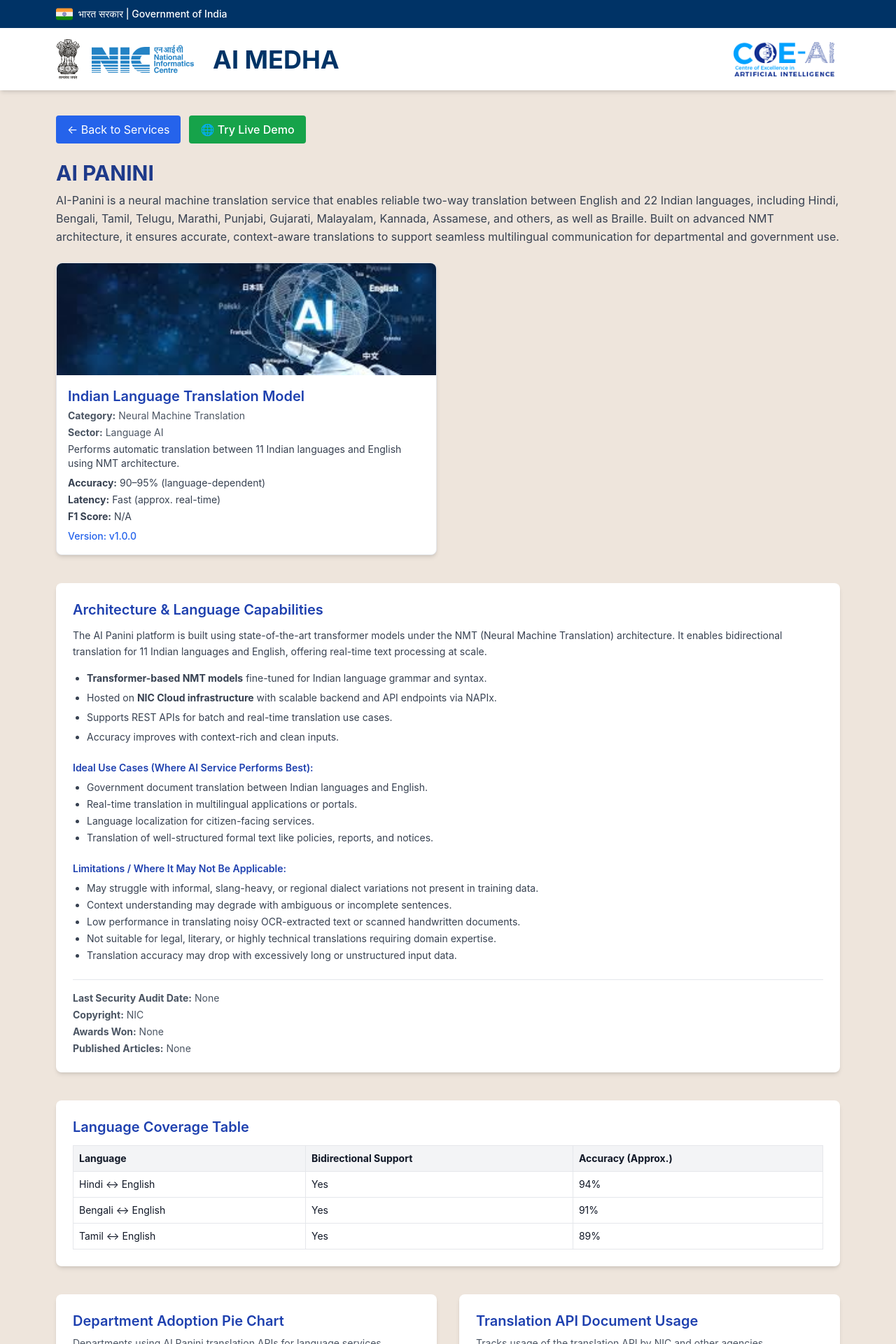
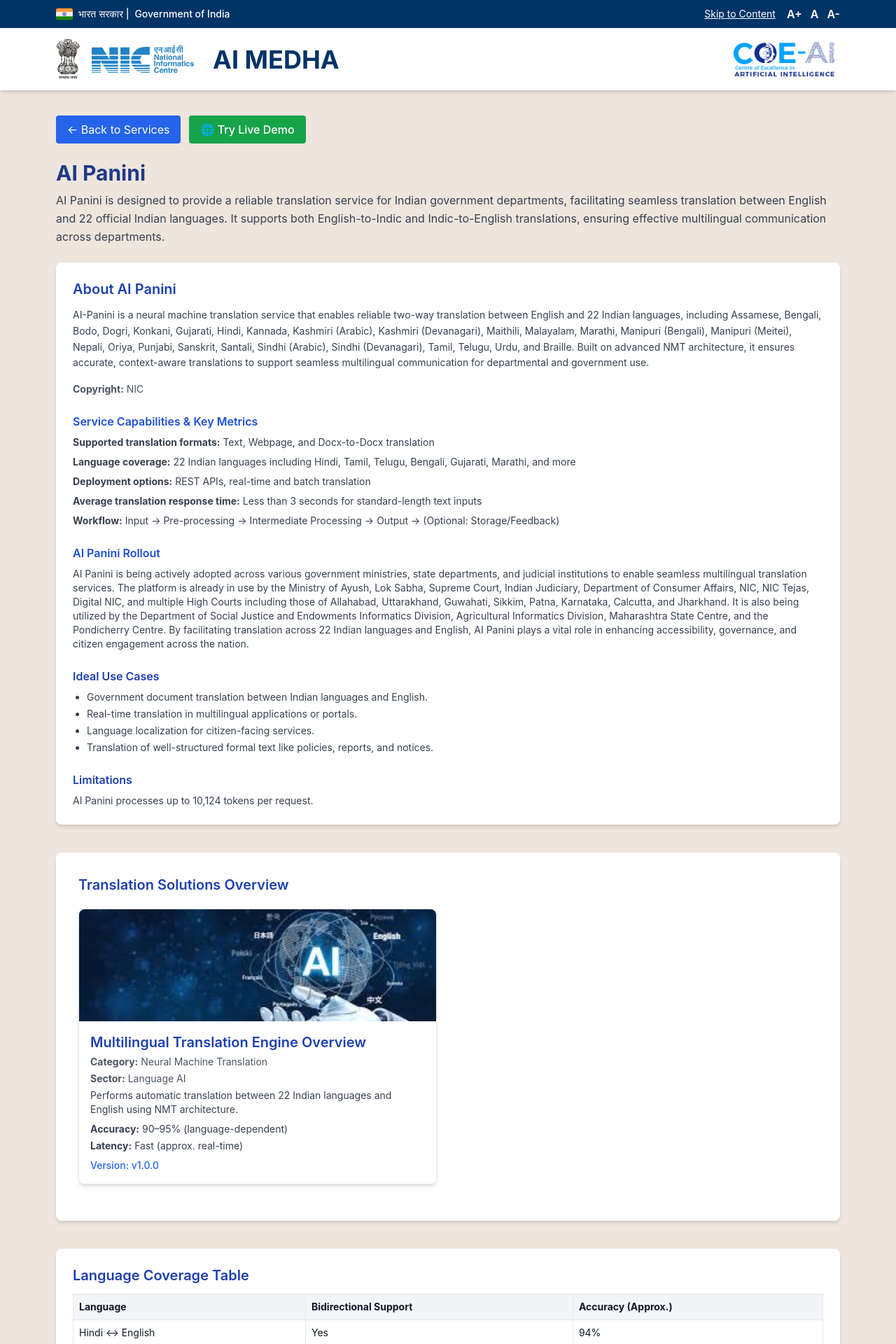
Before and after one commit to Amardeep001/ai-medha-frontend, a React (Create React App) app: page /services/ai_panini in a window 1280 px wide. Shown: the top 1920 px of the page at 70% size. Built offline with nearby package versions, Linux system fonts and the light colour scheme.

Commit message:
ai panini changes

```diff
--- a/src/components/Header.jsx
+++ b/src/components/Header.jsx
@@ -8,16 +8,26 @@
   return (
     <nav className="sticky top-0 z-50 w-full bg-white shadow-md text-[#003366]">
       <div className="w-full bg-[#003366] text-white text-xs sm:text-sm py-2">
-        <div className="max-w-screen-2xl mx-auto flex justify-between items-center px-4 sm:px-6 xl:px-20">
+        <div className="max-w-screen-2xl mx-auto flex justify-between items-center px-6 xl:px-20">
           <div className="flex items-center space-x-2">
             <img
               src={indianFlag || "/india-flag.png"}
               alt="Indian Flag"
               className="w-6 h-4 sm:h-6"
             />
-            <span className="font-medium text-xs sm:text-sm">
-              भारत सरकार | Government of India
+            <span className="font-medium text-xs sm:text-sm hover:text-[#B35400]">
+              भारत सरकार | <span className="ml-1">Government of India</span>
             </span>
+          </div>
+          <div className="flex items-center space-x-4">
+            <a href="#main-content" className="underline">
+              Skip to Content
+            </a>
+            <div className="flex items-center space-x-3">
+              <button className="text-base font-semibold">A+</button>
+              <button className="text-base font-semibold">A</button>
+              <button className="text-base font-semibold">A-</button>
+            </div>
           </div>
         </div>
       </div>
--- a/src/pages/auth/ForgotOtpVerification.jsx
+++ b/src/pages/auth/ForgotOtpVerification.jsx
@@ -59,6 +59,7 @@
 
         {/* Main Navbar */}
         <div className="max-w-screen-2xl mx-auto flex flex-wrap justify-between items-center px-6 xl:px-20 py-4">
+          <Link to="/">
             <div className="flex items-center space-x-6">
               <img
                 src={NicLogo}
@@ -67,6 +68,7 @@
               />
               <h1 className="text-2xl font-bold">AI MEDHA</h1>
             </div>
+          </Link>
           <div className="flex items-center space-x-6">
             <ul className="flex flex-wrap space-x-6">
               <li>
--- a/src/pages/auth/ForgotPassword.jsx
+++ b/src/pages/auth/ForgotPassword.jsx
@@ -70,6 +70,7 @@
 
         {/* Main Navbar */}
         <div className="max-w-screen-2xl mx-auto flex flex-wrap justify-between items-center px-6 xl:px-20 py-4">
+          <Link to="/">
             <div className="flex items-center space-x-6">
               <img
                 src={NicLogo}
@@ -78,6 +79,7 @@
               />
               <h1 className="text-2xl font-bold">AI MEDHA</h1>
             </div>
+          </Link>
           <div className="flex items-center space-x-6">
             <ul className="flex flex-wrap space-x-6">
               <li>
--- a/src/pages/auth/OtpVerification.jsx
+++ b/src/pages/auth/OtpVerification.jsx
@@ -80,6 +80,7 @@
 
         {/* Main Navbar */}
         <div className="max-w-screen-2xl mx-auto flex flex-wrap justify-between items-center px-6 xl:px-20 py-4">
+          <Link to="/">
             <div className="flex items-center space-x-6">
               <img
                 src={NicLogo}
@@ -88,6 +89,7 @@
               />
               <h1 className="text-2xl font-bold">AI MEDHA</h1>
             </div>
+          </Link>
           <div className="flex items-center space-x-6">
             <ul className="flex flex-wrap space-x-6">
               <li>
--- a/src/pages/auth/VerifyAccount.jsx
+++ b/src/pages/auth/VerifyAccount.jsx
@@ -54,6 +54,7 @@
 
         {/* Main Navbar */}
         <div className="max-w-screen-2xl mx-auto flex flex-wrap justify-between items-center px-6 xl:px-20 py-4">
+          <Link to="/">
             <div className="flex items-center space-x-6">
               <img
                 src={NicLogo}
@@ -62,6 +63,7 @@
               />
               <h1 className="text-2xl font-bold">AI MEDHA</h1>
             </div>
+          </Link>
           <div className="flex items-center space-x-6">
             <ul className="flex flex-wrap space-x-6">
               <li>
--- a/src/pages/serviceDetailPages/AiPaniniDetailPage.jsx
+++ b/src/pages/serviceDetailPages/AiPaniniDetailPage.jsx
@@ -1,5 +1,5 @@
-import { useParams, useNavigate, Link } from "react-router-dom";
 import React, { useState, useEffect } from "react";
+import { useNavigate } from "react-router-dom";
 import Header from "../../components/Header";
 import Footer from "../../components/Footer";
 import {
@@ -20,11 +20,11 @@
 const mockModels = [
   {
     id: "m1",
-    name: "Indian Language Translation Model",
+    name: "Multilingual Translation Engine Overview",
     category: "Neural Machine Translation",
     sector: "Language AI",
     description:
-      "Performs automatic translation between 11 Indian languages and English using NMT architecture.",
+      "Performs automatic translation between 22 Indian languages and English using NMT architecture.",
     metrics: {
       accuracy: "90–95% (language-dependent)",
       latency: "Fast (approx. real-time)",
@@ -41,6 +41,13 @@
   { name: "NIC Cloud Users", value: 18888 },
 ];
 
+// Add percentage label for legend
+const total = departmentChartData.reduce((sum, d) => sum + d.value, 0);
+const dataWithPercentage = departmentChartData.map((d) => ({
+  ...d,
+  nameWithPercent: `${d.name} - ${((d.value / total) * 100).toFixed(1)}%`,
+}));
+
 const docHitsData = [
   {
     name: "NIC Cloud Platform",
@@ -55,7 +62,6 @@
 const COLORS = ["#4f46e5", "#10b981", "#f59e0b", "#ef4444", "#6366f1"];
 
 const AiPaniniDetailPage = () => {
-  const { id } = useParams(); // ai_panini
   const navigate = useNavigate();
   const [sidebarOpen, setSidebarOpen] = useState(false);
 
@@ -87,21 +93,129 @@
             </div>
           </div>
 
-          <h2 className="text-3xl font-bold text-blue-900 mb-2">AI PANINI</h2>
+          <h2 className="text-3xl font-bold text-blue-900 mb-2">AI Panini</h2>
           <p className="text-gray-700 mb-6 text-base leading-relaxed">
+            AI Panini is designed to provide a reliable translation service for
+            Indian government departments, facilitating seamless translation
+            between English and 22 official Indian languages. It supports both
+            English-to-Indic and Indic-to-English translations, ensuring
+            effective multilingual communication across departments.
+          </p>
+
+          {/* Architecture Overview */}
+          <div className="bg-white rounded-lg shadow-md p-6 mb-10">
+            <h3 className="text-xl font-semibold text-blue-800 mb-3">
+              About AI Panini
+            </h3>
+            <p className="text-gray-700 text-sm leading-relaxed">
               AI-Panini is a neural machine translation service that enables
               reliable two-way translation between English and 22 Indian
-            languages, including Hindi, Bengali, Tamil, Telugu, Marathi,
-            Punjabi, Gujarati, Malayalam, Kannada, Assamese, and others, as well
-            as Braille. Built on advanced NMT architecture, it ensures accurate,
+              languages, including Assamese, Bengali, Bodo, Dogri, Konkani,
+              Gujarati, Hindi, Kannada, Kashmiri (Arabic), Kashmiri
+              (Devanagari), Maithili, Malayalam, Marathi, Manipuri (Bengali),
+              Manipuri (Meitei), Nepali, Oriya, Punjabi, Sanskrit, Santali,
+              Sindhi (Arabic), Sindhi (Devanagari), Tamil, Telugu, Urdu, and
+              Braille. Built on advanced NMT architecture, it ensures accurate,
               context-aware translations to support seamless multilingual
               communication for departmental and government use.
             </p>
 
+            {/* Additional Info Section */}
+            <div className="pt-4 text-sm text-gray-600 space-y-1">
+              <p>
+                <strong>Copyright:</strong> NIC
+              </p>
+            </div>
+
+            <div className="mt-6">
+              <h4 className="text-md font-semibold text-blue-700 mb-2">
+                Service Capabilities & Key Metrics
+              </h4>
+              <ul className="text-sm text-gray-700 space-y-2">
+                <li>
+                  <strong>Supported translation formats:</strong> Text, Webpage,
+                  and Docx-to-Docx translation
+                </li>
+                <li>
+                  <strong>Language coverage:</strong> 22 Indian languages
+                  including Hindi, Tamil, Telugu, Bengali, Gujarati, Marathi,
+                  and more
+                </li>
+                <li>
+                  <strong>Deployment options:</strong> REST APIs, real-time and
+                  batch translation
+                </li>
+                <li>
+                  <strong>Average translation response time:</strong> Less than
+                  3 seconds for standard-length text inputs
+                </li>
+                <li>
+                  <strong>Workflow:</strong> Input → Pre-processing →
+                  Intermediate Processing → Output → (Optional:
+                  Storage/Feedback)
+                </li>
+              </ul>
+            </div>
+
+            <div className="mt-6">
+              <h4 className="text-md font-semibold text-blue-700 mb-2">
+                AI Panini Rollout
+              </h4>
+              <p className="text-sm text-gray-700">
+                AI Panini is being actively adopted across various government
+                ministries, state departments, and judicial institutions to
+                enable seamless multilingual translation services. The platform
+                is already in use by the Ministry of Ayush, Lok Sabha, Supreme
+                Court, Indian Judiciary, Department of Consumer Affairs, NIC,
+                NIC Tejas, Digital NIC, and multiple High Courts including those
+                of Allahabad, Uttarakhand, Guwahati, Sikkim, Patna, Karnataka,
+                Calcutta, and Jharkhand. It is also being utilized by the
+                Department of Social Justice and Endowments Informatics
+                Division, Agricultural Informatics Division, Maharashtra State
+                Centre, and the Pondicherry Centre. By facilitating translation
+                across 22 Indian languages and English, AI Panini plays a vital
+                role in enhancing accessibility, governance, and citizen
+                engagement across the nation.
+              </p>
+            </div>
+
+            <div className="mt-6">
+              <h4 className="text-blue-800 font-semibold text-md mb-2">
+                Ideal Use Cases
+              </h4>
+              <ul className="list-disc pl-5 text-sm text-gray-700 space-y-1">
+                <li>
+                  Government document translation between Indian languages and
+                  English.
+                </li>
+                <li>
+                  Real-time translation in multilingual applications or portals.
+                </li>
+                <li>Language localization for citizen-facing services.</li>
+                <li>
+                  Translation of well-structured formal text like policies,
+                  reports, and notices.
+                </li>
+              </ul>
+            </div>
+
+            <div className="mt-6">
+              <h4 className="text-blue-800 font-semibold text-md mb-2">
+                Limitations
+              </h4>
+              <p className="text-sm text-gray-700">
+                AI Panini processes up to 10,124 tokens per request.
+              </p>
+            </div>
+          </div>
+
+          <div className="bg-white rounded-lg shadow-md p-8 mb-10">
+            <h3 className="text-xl font-semibold text-blue-800 mb-3">
+              Translation Solutions Overview
+            </h3>
             {/* Model Cards */}
-          <div className="grid grid-cols-1 md:grid-cols-2 gap-8 mb-10">
+            <div className="grid grid-cols-1 md:grid-cols-2 gap-8 my-5 ">
               {mockModels.map((model) => (
-              <Link to={`/services/model/${model.id}`} key={model.id}>
                 <div className="bg-white rounded-lg shadow-md border hover:shadow-xl transition-all">
                   <img
                     src={model.image}
@@ -128,109 +242,13 @@
                       <p>
                         <strong>Latency:</strong> {model.metrics.latency}
                       </p>
-                      <p>
-                        <strong>F1 Score:</strong> {model.metrics.f1Score}
-                      </p>
                     </div>
                     <p className="text-sm text-blue-600 font-medium mt-2">
                       Version: {model.version}
                     </p>
                   </div>
                 </div>
-              </Link>
               ))}
-          </div>
-
-          {/* Architecture Overview */}
-          <div className="bg-white rounded-lg shadow-md p-6 mb-10">
-            <h3 className="text-xl font-semibold text-blue-800 mb-3">
-              Architecture & Language Capabilities
-            </h3>
-            <p className="text-gray-700 text-sm leading-relaxed">
-              The AI Panini platform is built using state-of-the-art transformer
-              models under the NMT (Neural Machine Translation) architecture. It
-              enables bidirectional translation for 11 Indian languages and
-              English, offering real-time text processing at scale.
-            </p>
-
-            <ul className="list-disc pl-5 mt-4 text-sm text-gray-700 space-y-2">
-              <li>
-                <strong>Transformer-based NMT models</strong> fine-tuned for
-                Indian language grammar and syntax.
-              </li>
-              <li>
-                Hosted on <strong>NIC Cloud infrastructure</strong> with
-                scalable backend and API endpoints via NAPIx.
-              </li>
-              <li>
-                Supports REST APIs for batch and real-time translation use
-                cases.
-              </li>
-              <li>Accuracy improves with context-rich and clean inputs.</li>
-            </ul>
-
-            <div className="mt-6">
-              <h4 className="text-blue-800 font-semibold text-sm mb-2">
-                Ideal Use Cases (Where AI Service Performs Best):
-              </h4>
-              <ul className="list-disc pl-5 text-sm text-gray-700 space-y-1">
-                <li>
-                  Government document translation between Indian languages and
-                  English.
-                </li>
-                <li>
-                  Real-time translation in multilingual applications or portals.
-                </li>
-                <li>Language localization for citizen-facing services.</li>
-                <li>
-                  Translation of well-structured formal text like policies,
-                  reports, and notices.
-                </li>
-              </ul>
-            </div>
-
-            <div className="mt-6">
-              <h4 className="text-blue-800 font-semibold text-sm mb-2">
-                Limitations / Where It May Not Be Applicable:
-              </h4>
-              <ul className="list-disc pl-5 text-sm text-gray-700 space-y-1">
-                <li>
-                  May struggle with informal, slang-heavy, or regional dialect
-                  variations not present in training data.
-                </li>
-                <li>
-                  Context understanding may degrade with ambiguous or incomplete
-                  sentences.
-                </li>
-                <li>
-                  Low performance in translating noisy OCR-extracted text or
-                  scanned handwritten documents.
-                </li>
-                <li>
-                  Not suitable for legal, literary, or highly technical
-                  translations requiring domain expertise.
-                </li>
-                <li>
-                  Translation accuracy may drop with excessively long or
-                  unstructured input data.
-                </li>
-              </ul>
-            </div>
-
-            {/* Additional Info Section */}
-            <div className="border-t border-gray-200 mt-6 pt-4 text-sm text-gray-600 space-y-1">
-              <p>
-                <strong>Last Security Audit Date:</strong> None
-              </p>
-              <p>
-                <strong>Copyright:</strong> NIC
-              </p>
-              <p>
-                <strong>Awards Won:</strong> None
-              </p>
-              <p>
-                <strong>Published Articles:</strong> None
-              </p>
             </div>
           </div>
 
@@ -282,22 +300,42 @@
                   <PieChart>
                     <Pie
                       dataKey="value"
-                      data={departmentChartData}
-                      cx="50%"
+                      data={dataWithPercentage}
+                      cx="50%" // Adjust to give space for right-side legend
                       cy="50%"
-                      outerRadius={80}
-                      label={({ name, percent }) =>
-                        `${name.split(",")[0]} - ${(percent * 100).toFixed(1)}%`
-                      }
+                      outerRadius={100}
+                      label={false}
                     >
-                      {departmentChartData.map((entry, index) => (
+                      {dataWithPercentage.map((entry, index) => (
                         <Cell
                           key={`cell-${index}`}
                           fill={COLORS[index % COLORS.length]}
                         />
                       ))}
                     </Pie>
-                    <Tooltip />
+
+                    <Tooltip
+                      formatter={(value) =>
+                        new Intl.NumberFormat().format(value)
+                      }
+                    />
+
+                    <Legend
+                      layout="vertical"
+                      align="right"
+                      verticalAlign="middle"
+                      formatter={(value, entry, index) =>
+                        dataWithPercentage[index].nameWithPercent
+                      }
+                      wrapperStyle={{
+                        fontSize: "12px",
+                        maxWidth: "20vw",
+                        textAlign: "left",
+                        whiteSpace: "normal",
+                        wordBreak: "break-word",
+                        lineHeight: "1.4em",
+                      }}
+                    />
                   </PieChart>
                 </ResponsiveContainer>
               </div>
@@ -310,17 +348,26 @@
               <p className="text-sm text-gray-600 mb-4">
                 Tracks usage of the translation API by NIC and other agencies.
               </p>
-              <div className="h-72">
+              <div className="h-80">
+                {" "}
+                {/* Increased height slightly */}
                 <ResponsiveContainer width="100%" height="100%">
                   <BarChart
                     data={docHitsData}
-                    margin={{ top: 10, right: 30, left: 0, bottom: 40 }}
+                    margin={{ top: 10, right: 30, left: 20, bottom: 10 }} // More bottom space
                   >
                     <CartesianGrid strokeDasharray="3 3" />
-                    <XAxis dataKey="name" angle={-10} textAnchor="end" />
+                    <XAxis
+                      dataKey="name"
+                      angle={-10}
+                      textAnchor="end"
+                      interval={0} // ensures all labels show
+                      height={60} // sets space for angled labels
+                    />
                     <YAxis />
                     <Tooltip />
-                    <Legend />
+                    <Legend verticalAlign="bottom" height={36} />{" "}
+                    {/* Moves legend up */}
                     <Bar dataKey="count" fill="#4f46e5" />
                   </BarChart>
                 </ResponsiveContainer>
@@ -331,7 +378,7 @@
           {/* Summary & Steps */}
           <div className="mt-12 bg-white rounded-lg shadow-md p-6">
             <h3 className="text-xl font-semibold text-blue-800 mb-3">
-              Getting Started with AI Panini
+              How to Use AI Panini Service
             </h3>
             <ol className="list-decimal list-inside text-sm text-gray-700 space-y-2">
               <li>
@@ -346,7 +393,7 @@
                 Submit with a signed user request letter to initiate onboarding.
               </li>
               <li>
-                Access the NAPIx APIs to integrate AI Panini into your digital
+                Access the NAPIX APIs to integrate AI Panini into your digital
                 systems.
               </li>
               <li>
@@ -364,13 +411,12 @@
             <ul className="list-disc pl-5 text-sm text-gray-700 space-y-2">
               <li>
                 <strong>Network Access:</strong> Only via the{" "}
-                <strong>NIC (Network Interface Card)</strong> network (internal
-                network).
+                <strong>NIC</strong> Network.
               </li>
-              <li>
+              {/* <li>
                 <strong>Ports to be Opened:</strong>{" "}
                 <code className="bg-gray-100 px-1 py-0.5 rounded">443</code>
-              </li>
+              </li> */}
               <li>
                 <strong>Firewall Configuration:</strong> Only whitelisted IPs
                 can access the service.
```
Also changed, not shown: src/layout/DashboardLayout.jsx (+18 -2 lines), src/pages/auth/Login.jsx (+15 -5 lines), src/pages/auth/Register.jsx (+8 -1 lines), src/pages/auth/ResetPassword.jsx (+70 -12 lines), src/pages/serviceDetailPages/AINibhritDetailPage.jsx (+0 -15 lines). Lines whose indentation alone changed are shown as unchanged.
